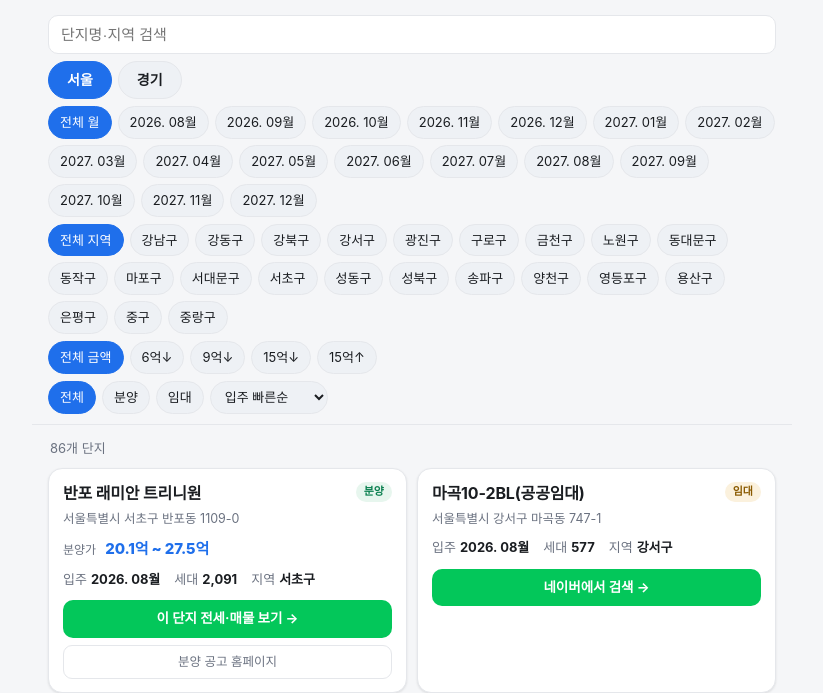
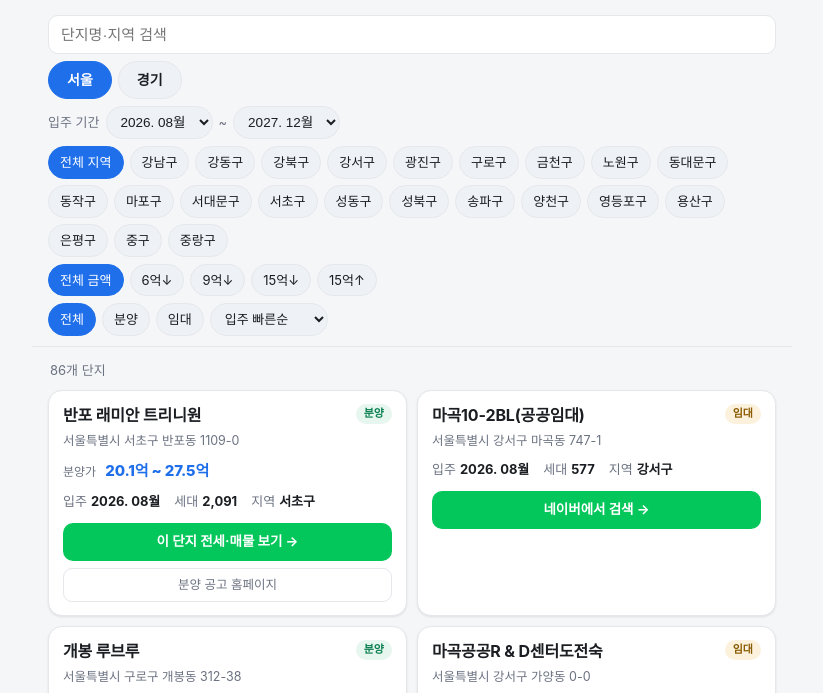
Before and after one commit to jk0601/estate, a plain HTML site: page docs/index.html in a window 1280 px wide. Shown: the part 68-761 px from the top of the page, without its empty margins (228-1051 px from the left). Drawn offline with Linux system fonts and the light colour scheme.

Commit message:
월 필터를 시작~끝 기간 선택(드롭다운)으로 변경
- 월별 칩 제거 -> '입주 기간: 2026.08월 ~ 2027.12월' 시작/끝 드롭다운
- 시작>끝이면 자동 보정, 기본값은 전체 구간
- passes()가 move_in 범위로 필터

```diff
--- a/docs/index.html
+++ b/docs/index.html
@@ -49,6 +49,8 @@
   }
   .chip.on{background:var(--chip-on); color:#fff; border-color:var(--chip-on)}
   .chip.sido{font-size:14px; font-weight:700; padding:8px 18px}
+  .mrange label{display:flex; align-items:center; gap:6px; font-size:13px; color:var(--sub); flex-wrap:wrap}
+  .mrange select{font-size:13.5px; padding:7px 10px}
   select{
     font-size:13px; padding:6px 10px; border-radius:999px; border:1px solid var(--line);
     background:var(--chip); color:var(--ink);
@@ -95,7 +97,11 @@
 <div class="toolbar">
   <div class="row"><input type="search" id="q" placeholder="단지명·지역 검색" /></div>
   <div class="row" id="sidos"></div>
-  <div class="row" id="months"></div>
+  <div class="row mrange">
+    <label>입주 기간
+      <select id="mStart"></select> ~ <select id="mEnd"></select>
+    </label>
+  </div>
   <div class="row" id="gus"></div>
   <div class="row" id="budgets"></div>
   <div class="row">
@@ -121,7 +127,7 @@
 <footer id="foot"></footer>
 
 <script>
-const state = { all: [], sido: "서울", type: "all", month: "all", gu: "all", budget: "all", q: "", sort: "move_in" };
+const state = { all: [], sido: "서울", type: "all", monthStart: "", monthEnd: "", gu: "all", budget: "all", q: "", sort: "move_in" };
 
 // 만원 -> "12.3억" (분양가 표시용)
 function eok(man){
@@ -146,8 +152,7 @@ function chip(label, val, group){
   c.addEventListener("click", ()=>{
     document.querySelectorAll(`.chip[data-group="${group}"]`).forEach(x=>x.classList.remove("on"));
     c.classList.add("on");
-    if(group==="month") state.month=val;
-    else if(group==="gu") state.gu=val;
+    if(group==="gu") state.gu=val;
     else if(group==="budget") state.budget=val;
     render();
   });
@@ -159,7 +164,8 @@ function fmtMonth(m){ return m.replace("-", ". ") + "월"; } // 2026-08 -> 2026.
 function passes(x){
   if(x.region!==state.sido) return false;                     // 시도(서울/경기) 토글
   if(state.type!=="all" && x.supply_type!==state.type) return false;
-  if(state.month!=="all" && x.move_in!==state.month) return false;
+  if(state.monthStart && x.move_in < state.monthStart) return false;   // 입주 기간(시작~끝)
+  if(state.monthEnd   && x.move_in > state.monthEnd)   return false;
   if(state.gu!=="all" && x.gu!==state.gu) return false;
   if(state.budget!=="all"){
     const b = BUDGETS.find(z=>z.key===state.budget);
@@ -265,10 +271,27 @@ async function boot(){
       swrap.appendChild(c);
     });
 
-    // 월 칩
-    const mwrap=document.getElementById("months");
-    mwrap.appendChild(chip("전체 월","all","month"));
-    (data.months||[]).forEach(m=> mwrap.appendChild(chip(fmtMonth(m), m, "month")));
+    // 입주 기간: 시작/끝 월 드롭다운
+    const months = data.months || [];
+    const mStart=document.getElementById("mStart"), mEnd=document.getElementById("mEnd");
+    months.forEach(m=>{
+      const o1=el("option"); o1.value=m; o1.textContent=fmtMonth(m); mStart.appendChild(o1);
+      const o2=el("option"); o2.value=m; o2.textContent=fmtMonth(m); mEnd.appendChild(o2);
+    });
+    state.monthStart = months[0] || "";
+    state.monthEnd   = months[months.length-1] || "";
+    mStart.value = state.monthStart;
+    mEnd.value   = state.monthEnd;
+    mStart.addEventListener("change", ()=>{
+      state.monthStart = mStart.value;
+      if(state.monthEnd < state.monthStart){ state.monthEnd = state.monthStart; mEnd.value = state.monthEnd; }
+      render();
+    });
+    mEnd.addEventListener("change", ()=>{
+      state.monthEnd = mEnd.value;
+      if(state.monthStart > state.monthEnd){ state.monthStart = state.monthEnd; mStart.value = state.monthStart; }
+      render();
+    });
 
     // 구/시 칩 (선택 시도 기준)
     buildGus();
```
